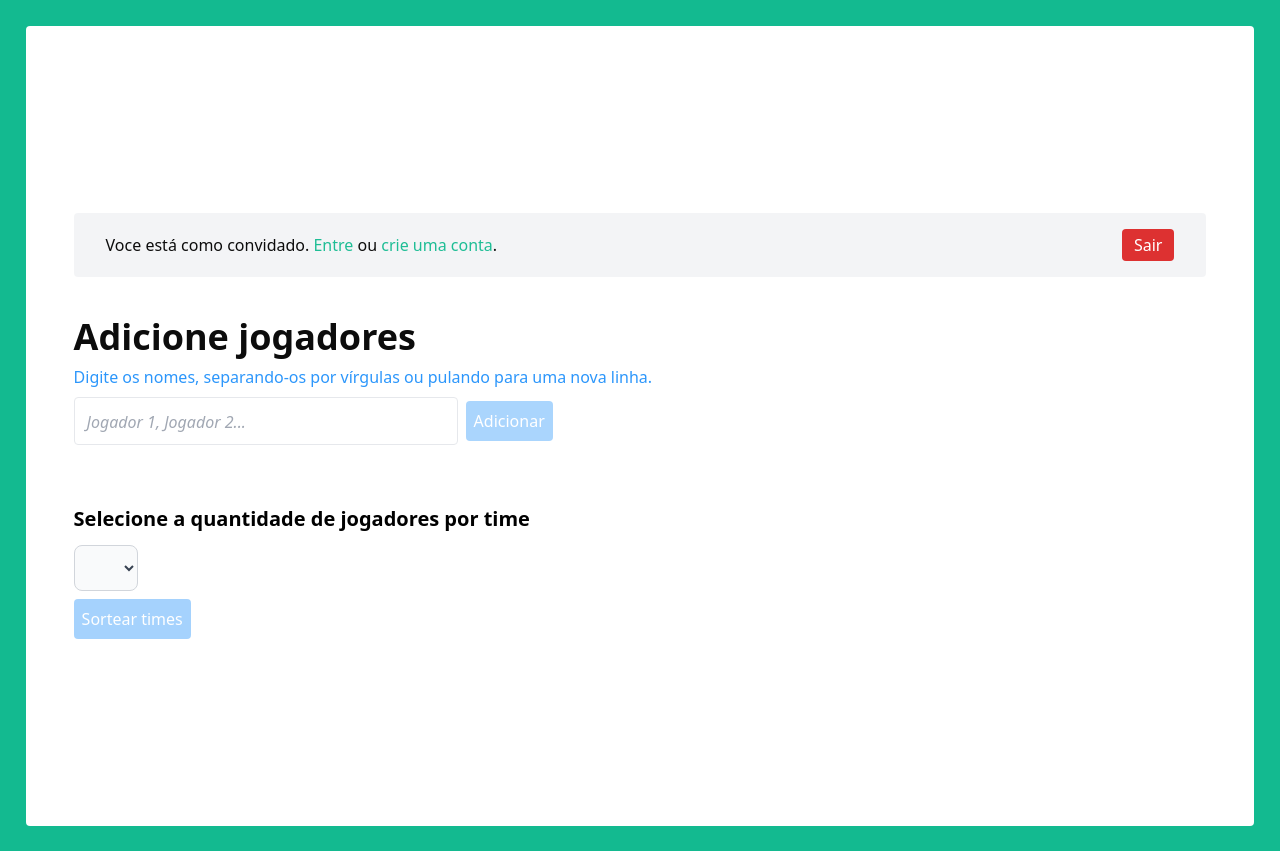
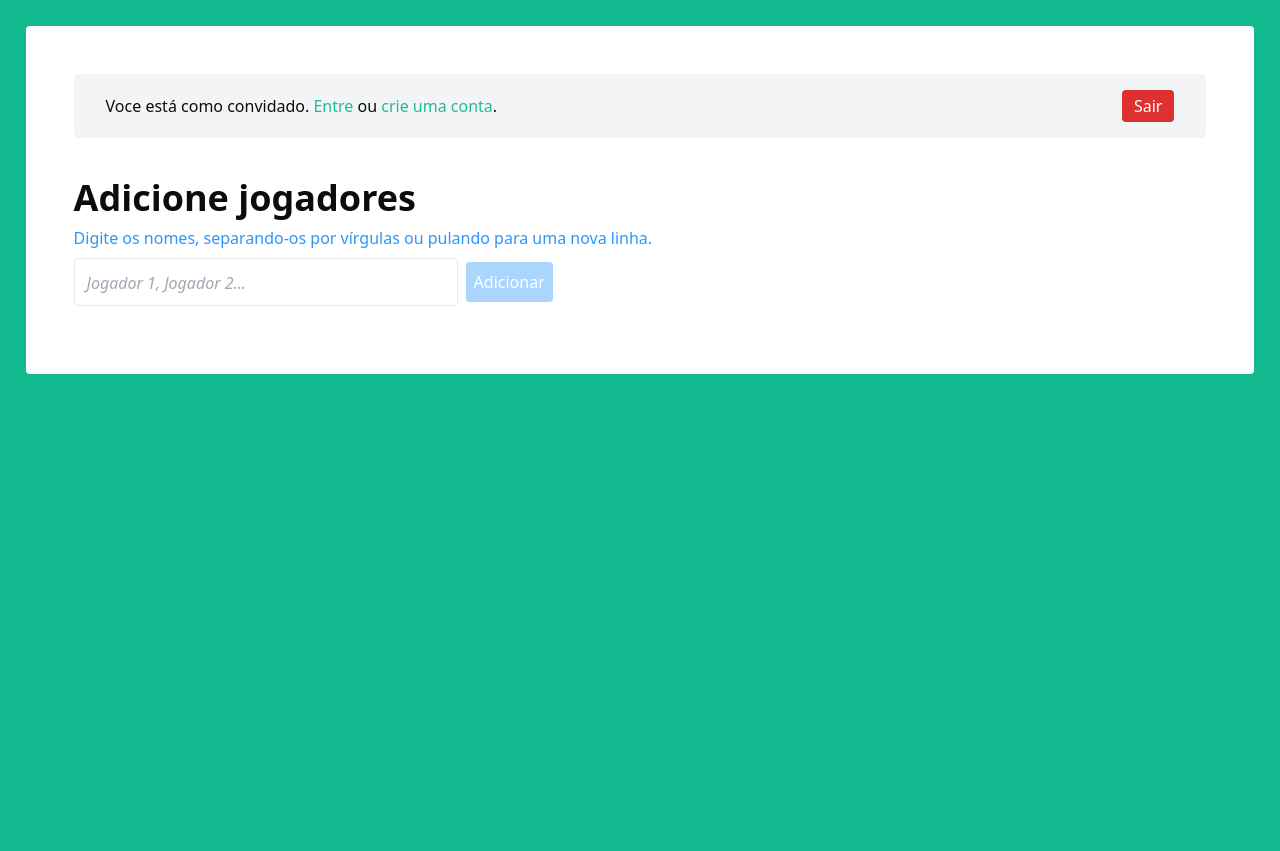
Before and after one commit to luandersonalvesdev/random-team-picker, a React (Vite) app in the folder frontend/: page /dashboard in a window 1280 px wide. After the commit the page ends 800 px from the top, so only its background shows below. Built offline with nearby package versions, Linux system fonts and the light colour scheme.

Commit message:
refactor: css

```diff
--- a/frontend/src/components/Header.jsx
+++ b/frontend/src/components/Header.jsx
@@ -15,12 +15,12 @@ export default function Header() {
     <header className='bg-gray-100 flex w-full justify-between items-center px-8 py-4 rounded opacity-95'>
       {
         isLogged
-          ? <p>
-              Você está logado como
-                <span className='text-secondary-app'>
+          ? <span>
+              Você está usando como
+                <span className='text-secondary-app font-bold'>
                   { ` ${userData.username}` }
                 </span>
-            .</p>
+            .</span>
           : (
             <p>
               Voce está como convidado. <Link className='text-main-app-200' to='/login'>Entre</Link> ou <Link className='text-main-app-200' to='/signup'>crie uma conta</Link>.
--- a/frontend/src/components/PlayersList.jsx
+++ b/frontend/src/components/PlayersList.jsx
@@ -10,12 +10,12 @@ export default function PlayersList() {
   useGetPlayers();
 
   return (
-    <div>
+    <>
       {
-        playersList.length != 0
+        playersList.length > 0
           && (
-            <>
-              <p className='text-2xl font-bold mt-10'>Jogadores adicionados</p>
+            <div className='border rounded p-4'>
+                <p className='text-2xl font-bold mt-2'>Jogadores adicionados</p>
                 <ul className='flex flex-row flex-wrap my-3'>
                   {
                     playersList
@@ -31,10 +31,10 @@ export default function PlayersList() {
                 >
                   {selectedPlayersList.length}
                 </span>
-            </>
+            </div>
           )
       }
-    </div>
+    </>
   )
 }
 
--- a/frontend/src/components/PlayersPerTeamSelect.jsx
+++ b/frontend/src/components/PlayersPerTeamSelect.jsx
@@ -9,7 +9,11 @@ export default function PlayersPerTeamSelect({ setPlayersPerTeam }) {
   const handleChange = (event) => setPlayersPerTeam(Number(event.target.value));
 
   return (
-    <div className='mt-10'>
+    <>
+      {
+        selectedPlayersList.length > 0
+          && (
+            <div className='mt-6 border rounded p-4'>
                 <p className='text-xl font-bold mb-3'>Selecione a quantidade de jogadores por time</p>
                 <select
                   className='bg-gray-50 border border-gray-300 text-gray-700 text-base rounded-lg focus:ring-secondary-app focus:border-secondary-app block w-full max-w-16 p-2.5'
@@ -30,6 +34,9 @@ export default function PlayersPerTeamSelect({ setPlayersPerTeam }) {
             </div>
           )
       }
+    </>
+  )
+}
 
 PlayersPerTeamSelect.propTypes = {
   setPlayersPerTeam: PropTypes.func
--- a/frontend/src/components/TeamsPicked.jsx
+++ b/frontend/src/components/TeamsPicked.jsx
@@ -27,13 +27,19 @@ export default function TeamsPicked({ playersPerTeam, teamsList, setTeamsList })
 
   return (
     <div>
+      {
+        selectedPlayersList.length > 0
+          && (
+            <>
               <button
                 className='bg-secondary-app text-white rounded py-2 px-2 hover:brightness-110 duration-300 disabled:opacity-40 disabled:cursor-not-allowed mt-2'
                 onClick={randomPick}
-        disabled={!selectedPlayersList.length}
               >
                 Sortear times
               </button>
+            </>
+          )
+      }
       {
         isPickedTeamsShowed
           && (
--- a/frontend/src/pages/Dashboard/index.jsx
+++ b/frontend/src/pages/Dashboard/index.jsx
@@ -6,8 +6,8 @@ import Header from '../../components/Header'
 export default function Dashboard() {
 
   return (
-    <main className='flex flex-col justify-center w-screen p-[2%]'>
-      <div className='flex flex-col justify-center rounded bg-white p-12 min-h-screen'>
+    <main className='flex flex-col justify-start w-screen p-[2%]'>
+      <div className='flex flex-col justify-start rounded bg-white p-12'>
         <Header />
         <PlayerAdder />
         <PlayersList />
```
Lines whose indentation alone changed are shown as unchanged.
